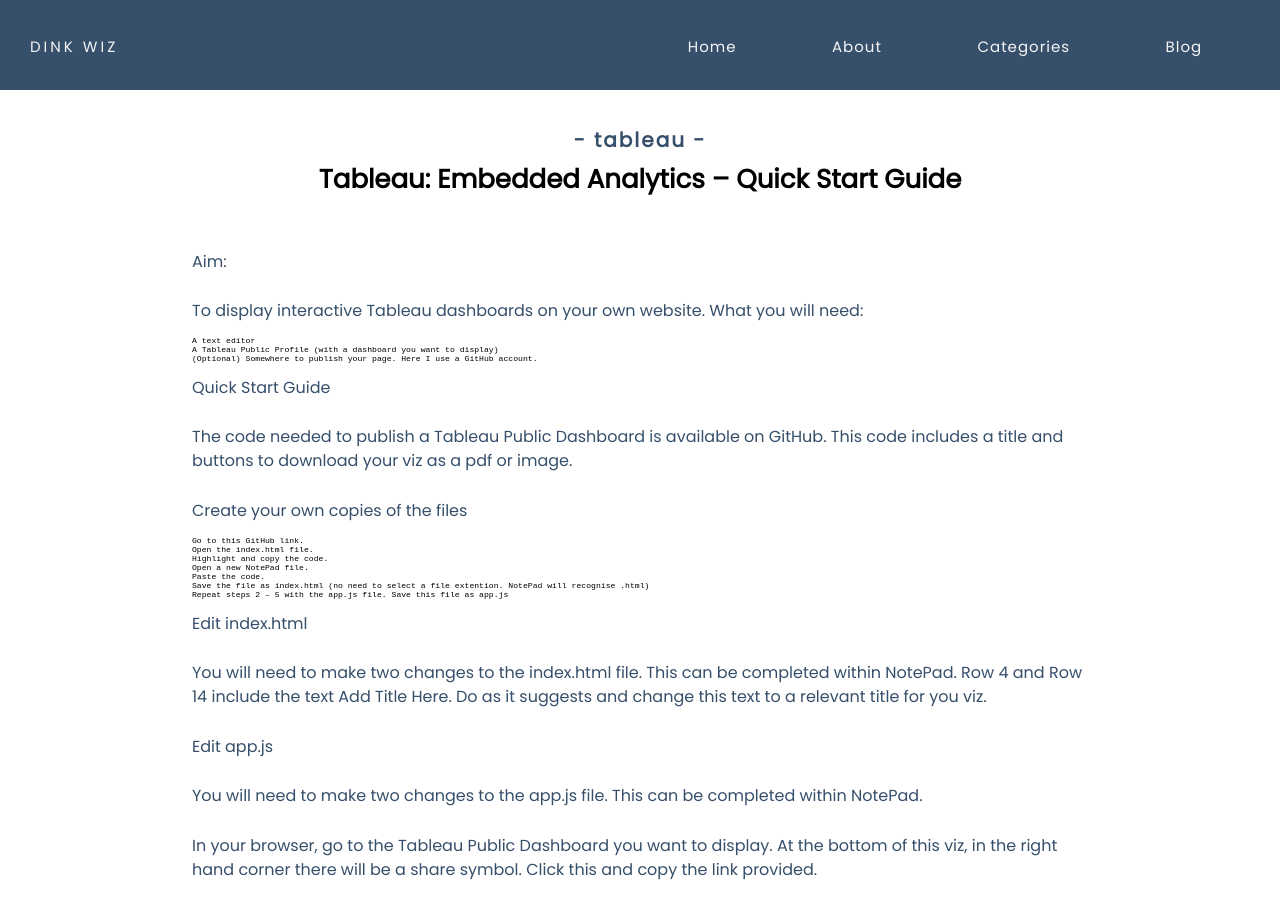
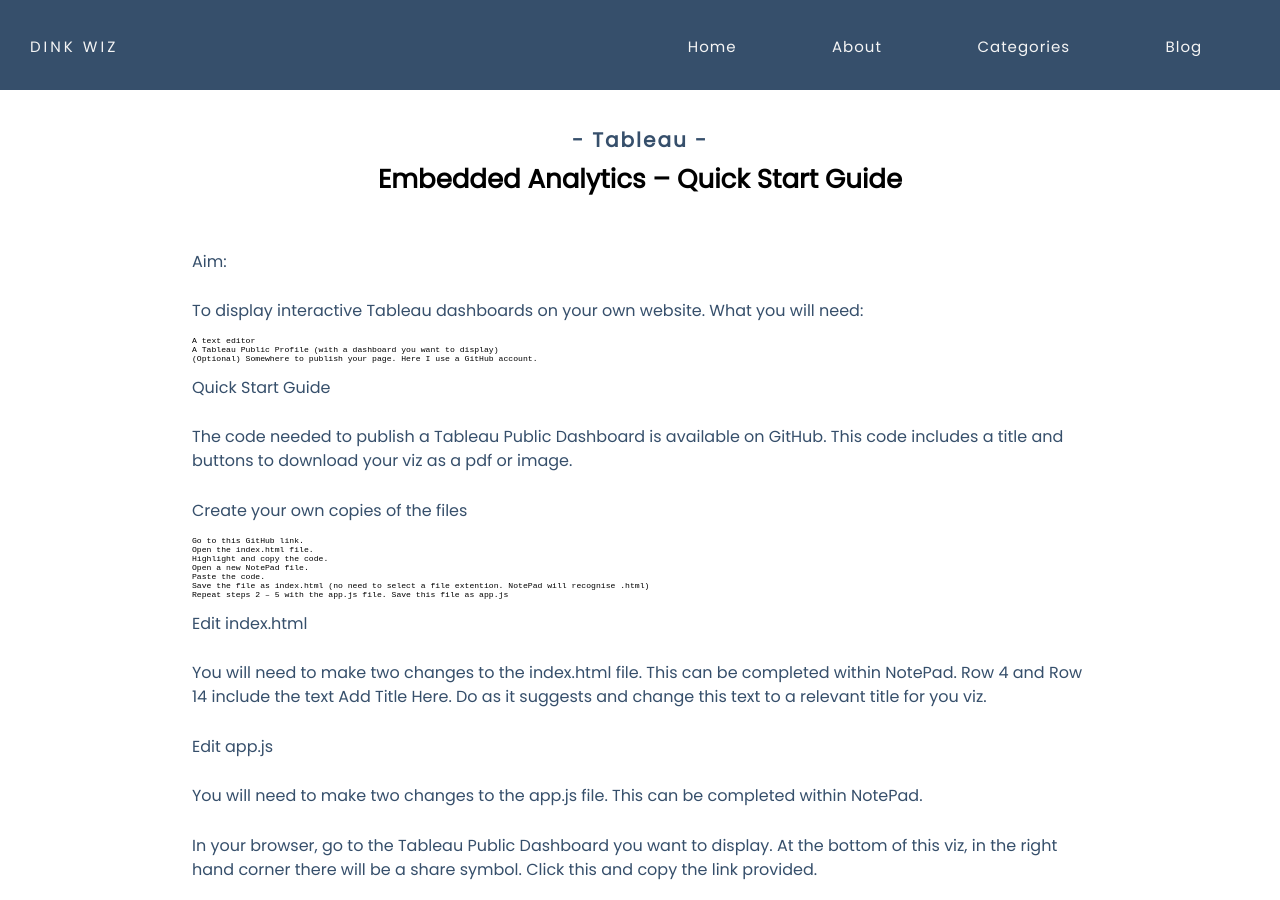
Before and after one commit to dinkwiz/dinkwiz.github.io, a Jekyll site: the page built from _posts/2020-07-30-Tableau-Embedded-Analytics.md, in a window 1280 px wide and 900 px high. Built offline with Jekyll 4.4.1, drawn with Linux system fonts in a browser that asks for light colours.

Commit message:
Update 2020-07-30-Tableau-Embedded-Analytics.md

```diff
--- a/_posts/2020-07-30-Tableau-Embedded-Analytics.md
+++ b/_posts/2020-07-30-Tableau-Embedded-Analytics.md
@@ -1,11 +1,12 @@
 ---
 layout: post
-title:  "Tableau: Embedded Analytics – Quick Start Guide"
+title:  "Embedded Analytics – Quick Start Guide"
+excerpt: ""
 date:   2020-07-30 20.00
 tags:
 - tableau
 
-categories: tableau
+category: Tableau
 ---
 
 Aim:
```
